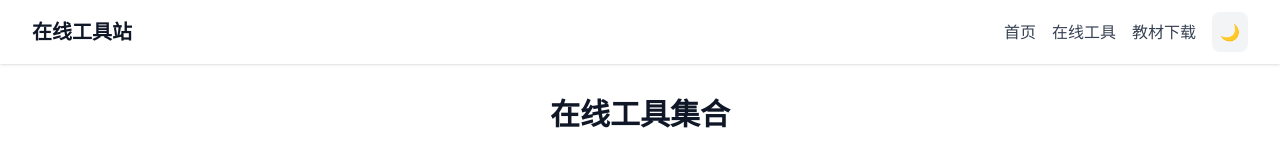
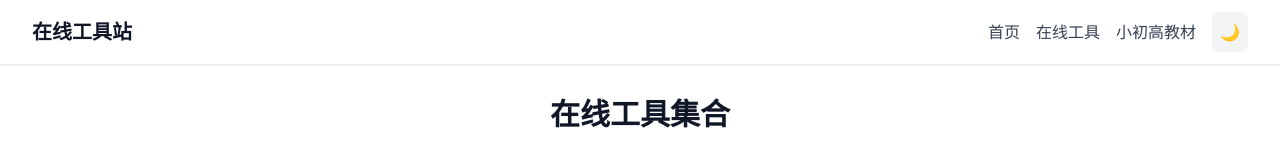
Before and after one commit to 37748846/free-tools-site, a Next.js app: page / in a window 1280 px wide. Shown: the top 150 px of the page. Built offline with nearby package versions, Linux system fonts and the light colour scheme.

Commit message:
style: 导航栏'教材下载'改为'小初高教材'

```diff
--- a/src/components/Header.tsx
+++ b/src/components/Header.tsx
@@ -34,7 +34,7 @@ export default function Header() {
               在线工具
             </Link>
             <Link href="/textbooks" className="text-gray-700 dark:text-gray-300 hover:text-gray-900 dark:hover:text-white transition-colors">
-              教材下载
+              小初高教材
             </Link>
             <button
               onClick={toggleDarkMode}
```
